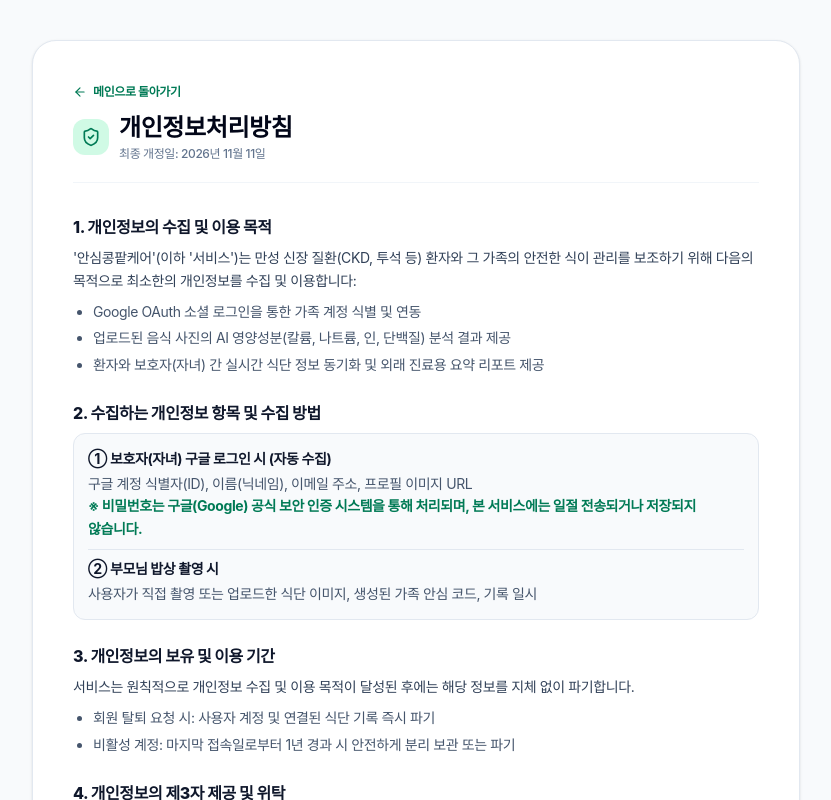
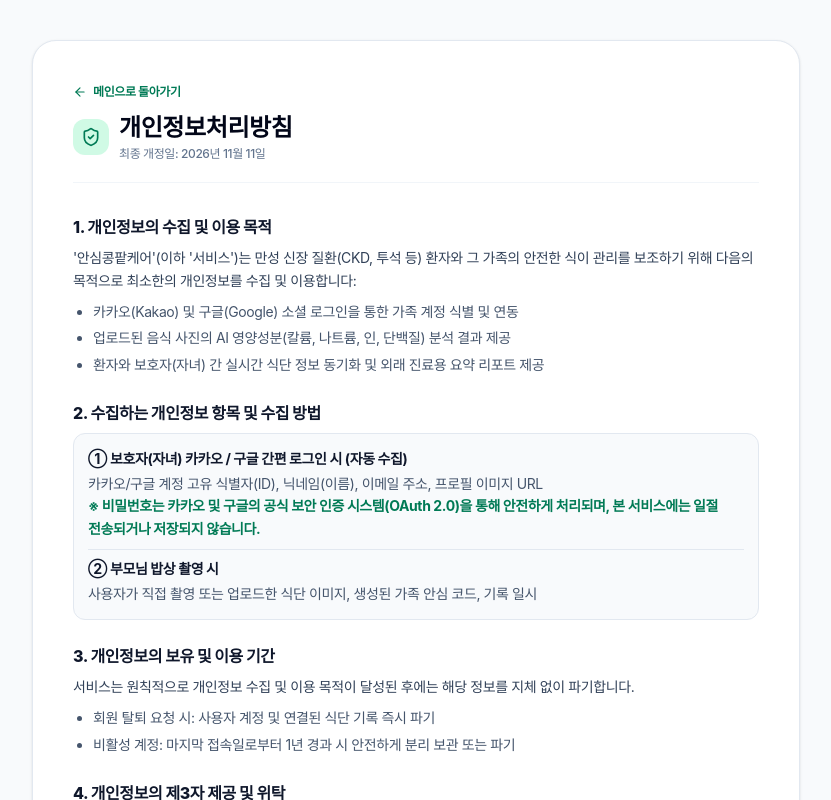
Before and after one commit to youngjun78/kidney-care, a Next.js app: page /privacy in a window 1280 px wide. Shown: the top 800 px of the page, without its empty margins (224-1055 px from the left). Built offline with nearby package versions, Linux system fonts and the light colour scheme.

Commit message:
docs(privacy): update privacy policy to include Kakao social login

```diff
--- a/src/app/privacy/page.tsx
+++ b/src/app/privacy/page.tsx
@@ -41,7 +41,7 @@ export default function PrivacyPage() {
               &apos;안심콩팥케어&apos;(이하 &apos;서비스&apos;)는 만성 신장 질환(CKD, 투석 등) 환자와 그 가족의 안전한 식이 관리를 보조하기 위해 다음의 목적으로 최소한의 개인정보를 수집 및 이용합니다:
             </p>
             <ul className="list-disc pl-5 space-y-1 text-slate-600">
-              <li>Google OAuth 소셜 로그인을 통한 가족 계정 식별 및 연동</li>
+              <li>카카오(Kakao) 및 구글(Google) 소셜 로그인을 통한 가족 계정 식별 및 연동</li>
               <li>업로드된 음식 사진의 AI 영양성분(칼륨, 나트륨, 인, 단백질) 분석 결과 제공</li>
               <li>환자와 보호자(자녀) 간 실시간 식단 정보 동기화 및 외래 진료용 요약 리포트 제공</li>
             </ul>
@@ -51,10 +51,10 @@ export default function PrivacyPage() {
             <h2 className="text-sm sm:text-base font-extrabold text-slate-900">2. 수집하는 개인정보 항목 및 수집 방법</h2>
             <div className="bg-slate-50 p-3.5 rounded-xl border border-slate-200 space-y-2">
               <div>
-                <strong className="text-slate-900 block mb-0.5">① 보호자(자녀) 구글 로그인 시 (자동 수집)</strong>
+                <strong className="text-slate-900 block mb-0.5">① 보호자(자녀) 카카오 / 구글 간편 로그인 시 (자동 수집)</strong>
                 <span className="text-slate-600">
-                  구글 계정 식별자(ID), 이름(닉네임), 이메일 주소, 프로필 이미지 URL<br />
-                  <span className="text-emerald-700 font-bold">※ 비밀번호는 구글(Google) 공식 보안 인증 시스템을 통해 처리되며, 본 서비스에는 일절 전송되거나 저장되지 않습니다.</span>
+                  카카오/구글 계정 고유 식별자(ID), 닉네임(이름), 이메일 주소, 프로필 이미지 URL<br />
+                  <span className="text-emerald-700 font-bold">※ 비밀번호는 카카오 및 구글의 공식 보안 인증 시스템(OAuth 2.0)을 통해 안전하게 처리되며, 본 서비스에는 일절 전송되거나 저장되지 않습니다.</span>
                 </span>
               </div>
               <div className="pt-2 border-t border-slate-200">
```
